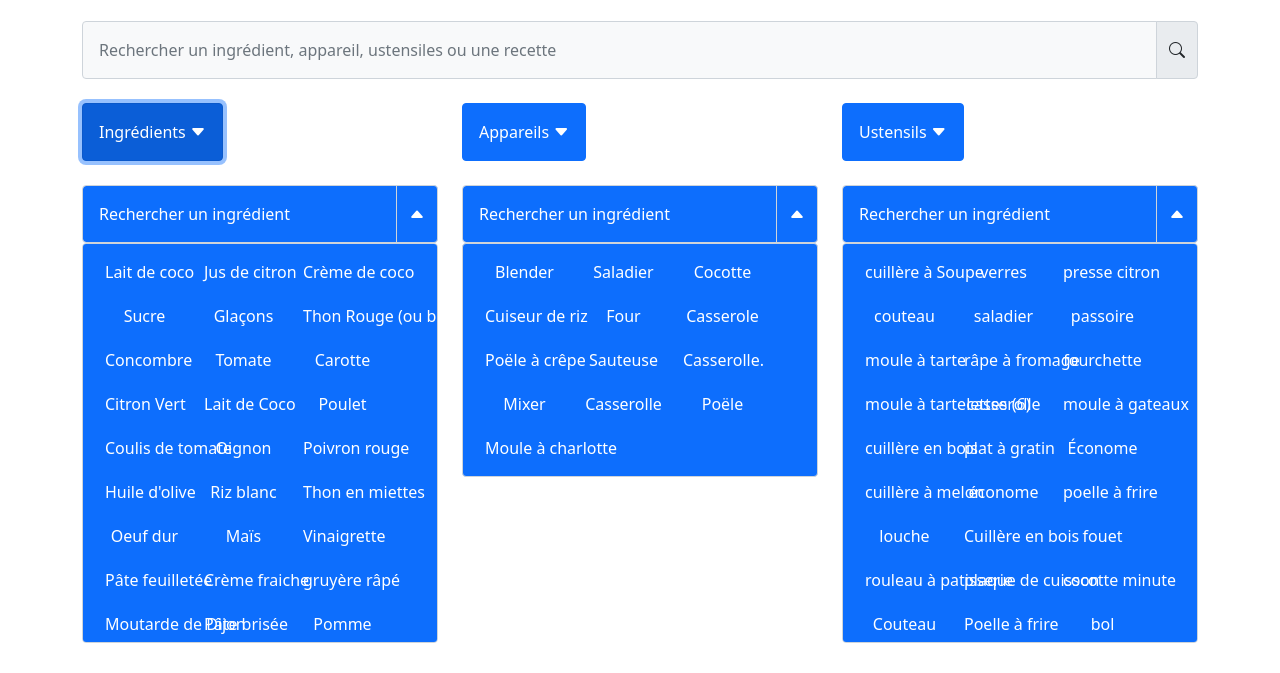
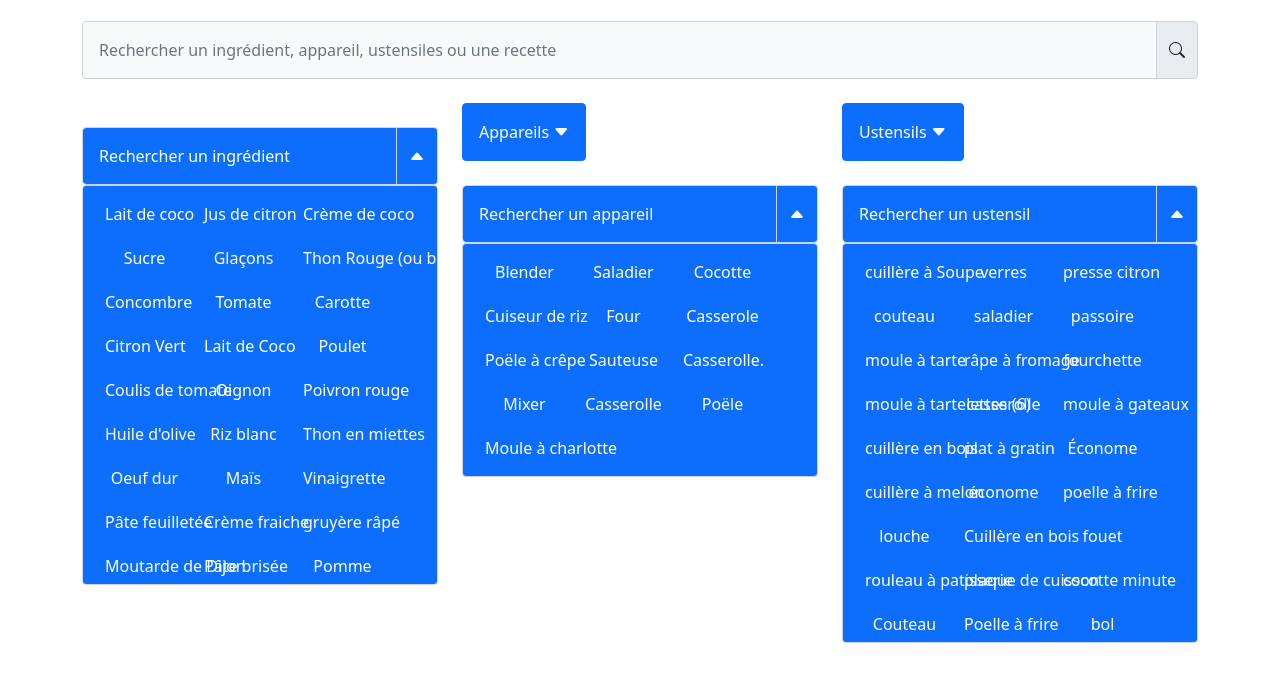
Before and after one commit to melacod/MelanieKlein_7_09092021, a website with bundled scripts: page index.html in a window 1280 px wide. Both pictures are taken after a click on the button "Ingrédients". Shown: the part 127-800 px from the top of the page. Built offline with nearby package versions, Linux system fonts and the light colour scheme.

Commit message:
evenements js filter

```diff
--- a/public/js/index.js
+++ b/public/js/index.js
@@ -26,6 +26,7 @@ function displayIngredients () {
     let ingredients = getIngredients();
     let filterIngredients = new Filter("Ingrédients", ingredients);
     genFilters.insertAdjacentHTML('beforeend', filterIngredients.displayFilter());
+    filterIngredients.addStaticEvents();
 }
 
 function displayFilters () {
--- a/public/js/modules/filter.js
+++ b/public/js/modules/filter.js
@@ -7,6 +7,7 @@ class Filter {
     constructor (name, options) {
         this.name = name;
         this.options = options;
+        this.item = name.toLowerCase().slice(0, name.length -1);
     }
 
     displayFilter () {
@@ -22,4 +23,41 @@ class Filter {
         return htmlOptions;
     }
 
+    // Add static event: html elements not re generated
+    addStaticEvents () {
+        // DOM elements
+        const btnOpenFilter = document.querySelector('#'+this.name+' .btn');
+        const listFilters = document.querySelector('#'+this.name+' .filter--selection');
+        const btnCloseFilter = document.querySelector('#'+this.item+'--icon');
+
+        listFilters.style.display = 'none';
+        btnOpenFilter.style.display= "block";
+
+        // add listener events to filter
+        btnOpenFilter.addEventListener("click", function (event) { this.openFilter(event)}.bind(this));
+        btnCloseFilter.addEventListener("click", function(event) { this.closeFilter(event)}.bind(this));
+
+    }
+
+    // open to filter
+    openFilter (){
+        // DOM elements
+        const btnOpenFilter = document.querySelector('#'+this.name+' .btn');
+        const listFilters = document.querySelector('#'+this.name+' .filter--selection');
+
+        listFilters.style.display = 'block';
+        btnOpenFilter.style.display='none';
+    }
+
+    //close to filter
+    closeFilter (){
+        //dom elements
+        const btnOpenFilter = document.querySelector('#'+this.name+' .btn');
+        const listFilters = document.querySelector('#'+this.name+' .filter--selection');
+
+        listFilters.style.display = "none";
+        btnOpenFilter.style.display = "block";
+    }
+
+
 }
--- a/public/templates/filter.html
+++ b/public/templates/filter.html
@@ -12,9 +12,9 @@
 
             <div class="input-group">
                 <input type="text" class="form-control bg-primary text-white p-3 filter--input"
-                    placeholder="Rechercher un ingrédient" aria-label="Rechercher un ingrédient"
-                    aria-describedby="ingredients-icon" />
-                <span id="ingredients--icon" class="input-group-text filter--icon bg-primary text-white">
+                    placeholder="Rechercher un {item}" aria-label="Rechercher un {item}"
+                    aria-describedby="{item}-icon" />
+                <span id="{item}--icon" class="input-group-text filter--icon bg-primary text-white">
                     <i class="bi bi-caret-up-fill "></i>
                 </span>
             </div>
```
